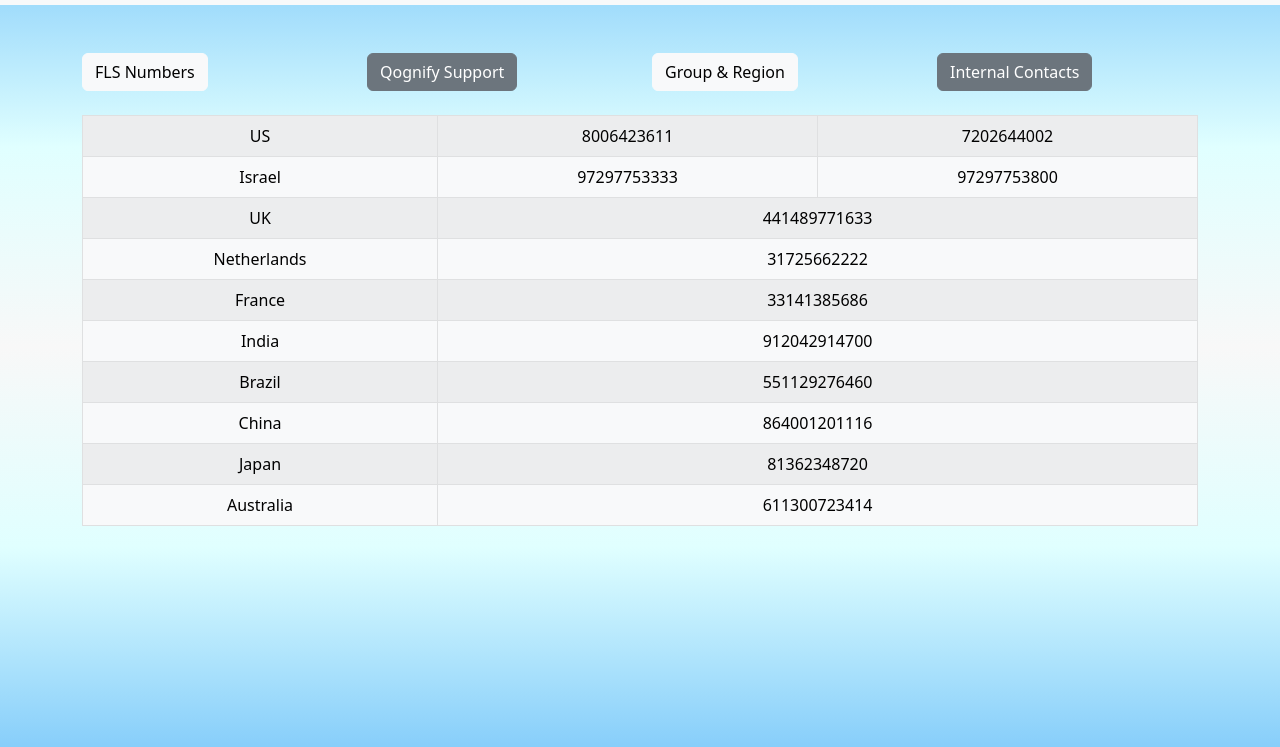
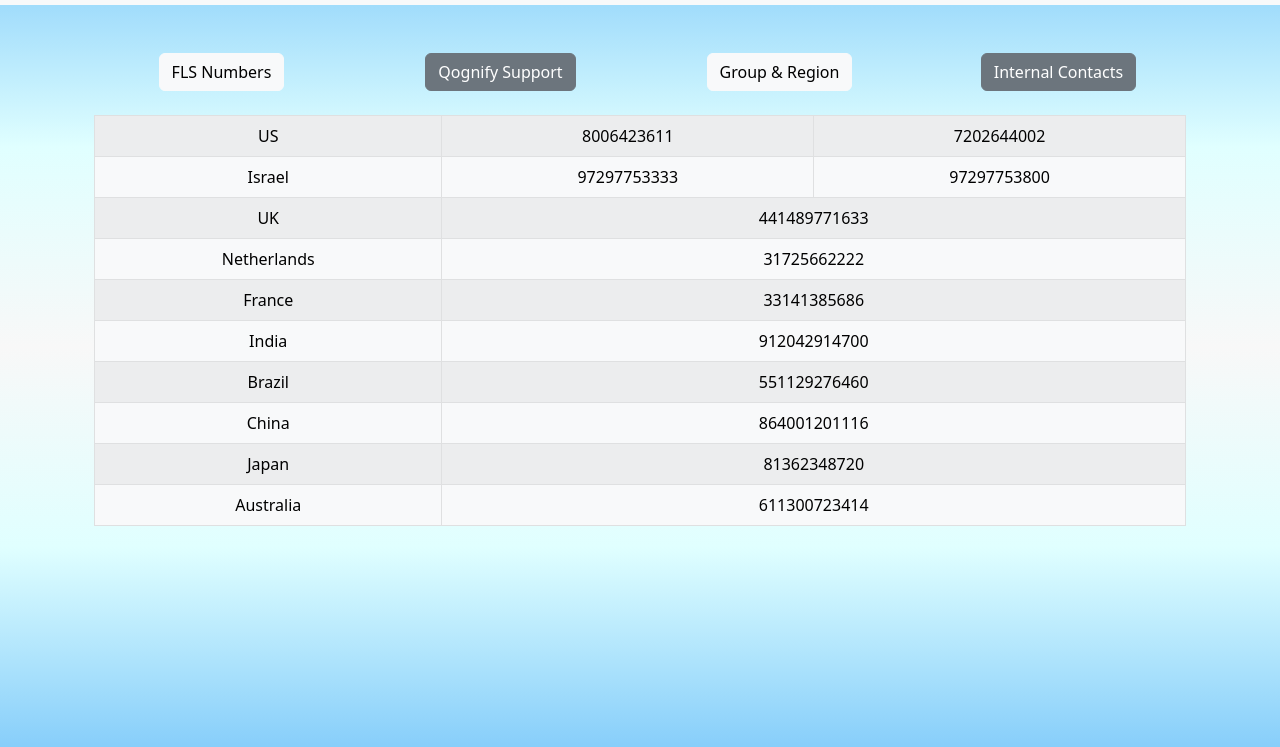
Before and after one commit to MrunaliniMisal/nice, a plain HTML site: page Numbers.html in a window 1280 px wide. Shown: the part 53-800 px from the top of the page. Drawn offline with nearby package versions, Linux system fonts and the light colour scheme.

Commit message:
Update Numbers.html

```diff
--- a/Numbers.html
+++ b/Numbers.html
@@ -10,6 +10,7 @@
 
   <style>
     body {
+      height: 100%;
       /*background-image: url('https://officesnapshots.com/wp-content/uploads/2016/05/dsp-nice-office-design-1.jpg');
       background-repeat: no-repeat;*/
     background-attachment: fixed;
@@ -43,6 +44,18 @@ a:hover{
 .activelink{
             color: #0492C2;
 }
+.divstyle{
+
+     text-align: center;
+}
+
+.stylediv1{
+    /*background-image: url('https://officesnapshots.com/wp-content/uploads/2016/05/dsp-nice-office-design-6-700x467.jpg');
+      */background-repeat: no-repeat;
+    background-attachment: fixed;
+   background-size: 100% 100%;
+}
+
     </style>
 
 </head>
@@ -60,6 +73,9 @@ a:hover{
   </nav>
 
 <br>
+<div class="h-100 d-flex align-items-center justify-content-center">
+  <div class="container stylediv1">
+    <div class="divstyle  mb-5 mr-3 ml-3">
 <div class="container mt-4">
 <div id="accordion">
 
@@ -311,6 +327,9 @@ a:hover{
 
 
   </div>
+  </div>
+  </div>
+  </div>
 
 </body>
 </html>
```
